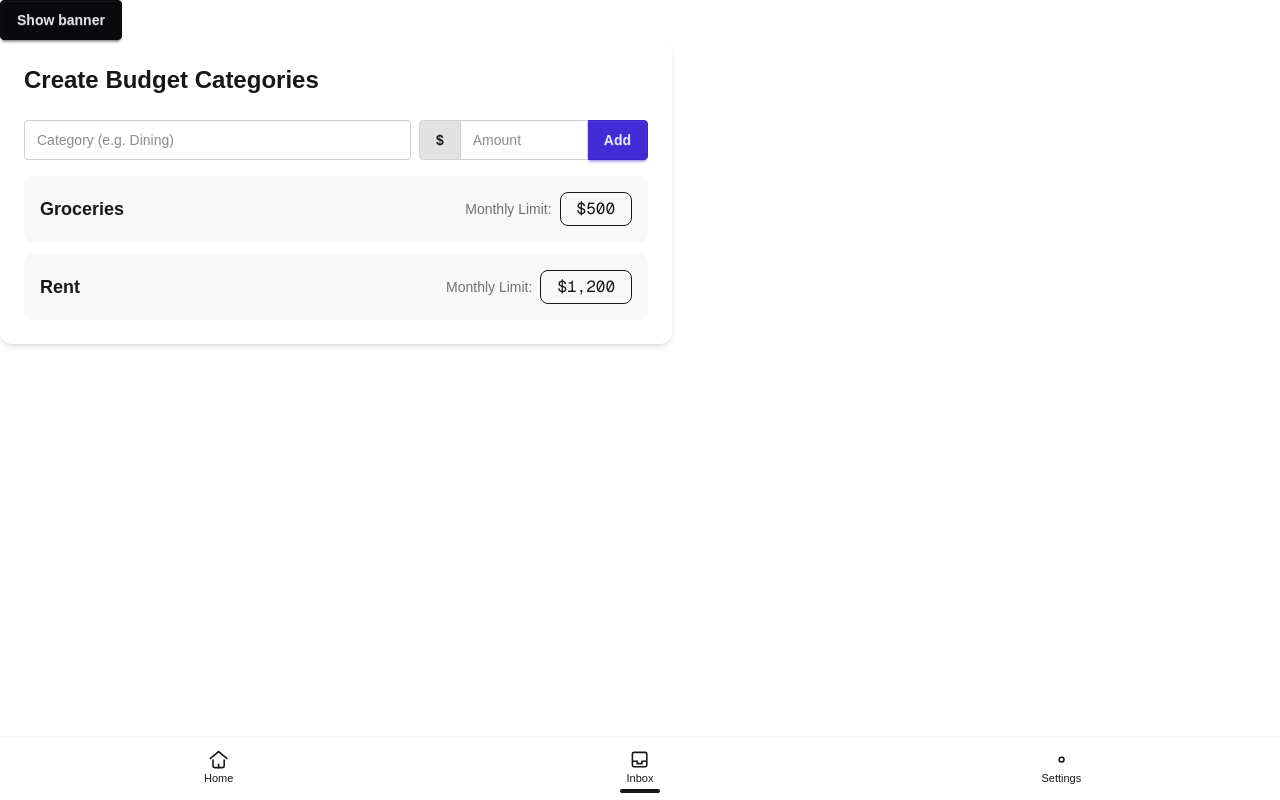
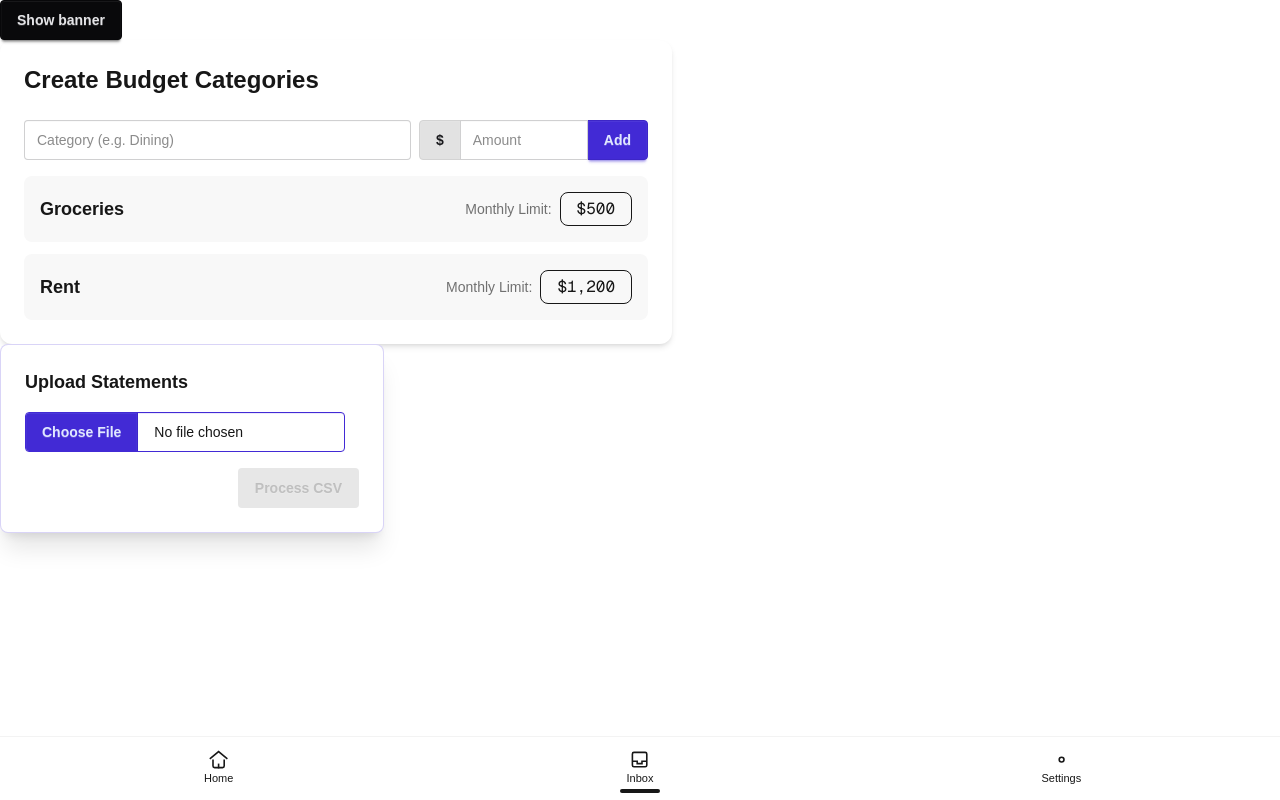
Before and after one commit to chanlan1105/money-moves, a Next.js app: page / in a window 1280 px wide. Built offline with nearby package versions, Linux system fonts and the light colour scheme; no server answers.

Commit message:
added upload csv file functionality

```diff
--- /dev/null
+++ b/app/api/uploadcsv/route.ts
@@ -0,0 +1,63 @@
+import { NextRequest, NextResponse } from "next/server";
+import { parse } from "csv-parse/sync"; // Sync is easier for hackathon logic
+
+interface CsvRow {
+  date: string;
+  detail: string;
+  transaction_amount: string;
+  payment_amount: string;
+}
+
+export async function POST(req: NextRequest) {
+  try {
+    // 1. Get the multipart form data
+    const formData = await req.formData();
+    const file = formData.get("file") as File;
+    const username = formData.get("user");
+
+    if (!file) {
+      return NextResponse.json({ error: "No file provided" }, { status: 400 });
+    }
+
+    // 2. Convert File to String
+    // We turn the binary buffer into a readable UTF-8 string
+    const bytes = await file.arrayBuffer();
+    const content = Buffer.from(bytes).toString("utf-8");
+
+    // 3. Parse CSV (knowing columns are [date, detail, spend, pay])
+    const records = parse(content, {
+      columns: ["date", "detail", "transaction_amount", "payment_amount"],
+      skip_empty_lines: true,
+      trim: true,
+    });
+
+    // 4. Filtering Logic
+    // We only want rows where payment_amount is empty/zero
+    // and transaction_amount has a value.
+    const filteredTransactions: CsvRow[] = (records as CsvRow[]).filter((row: CsvRow) => {
+      const hasTransaction = row.transaction_amount && row.transaction_amount !== "0";
+      const isNotPayment = !row.payment_amount || row.payment_amount === "0" || row.payment_amount === "";
+
+      return hasTransaction && isNotPayment;
+    });
+
+    // 5. Cleanup for "Further Processing"
+    // We map it to a clean object, converting strings to numbers where needed
+    const finalData = filteredTransactions.map((row: CsvRow) => ({
+      date: row.date,
+      description: row.detail,
+      amount: parseFloat(row.transaction_amount),
+    }));
+
+    console.log(`Processed ${finalData.length} transactions for user: ${username}`);
+    console.log(finalData);
+
+
+    // Return the JS object as JSON
+    return NextResponse.json(finalData);
+
+  } catch (error) {
+    console.error("CSV Processing Error:", error);
+    return NextResponse.json({ error: "Failed to parse CSV" }, { status: 500 });
+  }
+}
--- /dev/null
+++ b/app/components/CSVUpload.tsx
@@ -0,0 +1,76 @@
+"use client";
+
+import { useState } from 'react';
+
+export default function CSVUpload() {
+  const [file, setFile] = useState<File | null>(null);
+  const [status, setStatus] = useState(""); // To show "Uploading..." or "Success!"
+
+const handleFileChange = (e: React.ChangeEvent<HTMLInputElement>) => {
+    // Files is an array, we just want the first one selected
+    setFile(e.target.files?.[0] ?? null);
+};
+
+  const handleUpload = async () => {
+    if (!file) {
+      setStatus("Please select a file first.");
+      return;
+    }
+
+    setStatus("Uploading and processing...");
+
+    // 1. Create the FormData object
+    const formData = new FormData();
+    // 2. Append the file with a key name (the backend will look for 'file')
+    formData.append('file', file);
+    formData.append('user', 'hackathon'); // Adding the username like before
+
+    try {
+      // 3. Send the request
+      const response = await fetch('/api/uploadcsv', {
+        method: 'POST',
+        // IMPORTANT: Do NOT set 'Content-Type' header manually!
+        // The browser will set it to 'multipart/form-data' automatically.
+        body: formData,
+      });
+
+      if (response.ok) {
+        setStatus("Success! Your transactions are being processed.");
+        // We might want to refresh the page or trigger a re-fetch here
+      } else {
+        setStatus("Upload failed. Check file format.");
+      }
+    } catch (error) {
+      setStatus("Error: Could not reach the server.");
+    }
+  };
+
+  return (
+    <div className="card w-full max-w-sm bg-base-100 shadow-xl p-6 border border-primary/20">
+      <h2 className="card-title mb-4">Upload Statements</h2>
+
+      <input
+        type="file"
+        accept=".csv"
+        className="file-input file-input-bordered file-input-primary w-full max-w-xs"
+        onChange={handleFileChange}
+      />
+
+      <div className="card-actions justify-end mt-4">
+        <button
+          className="btn btn-primary"
+          onClick={handleUpload}
+          disabled={!file}
+        >
+          Process CSV
+        </button>
+      </div>
+
+      {status && (
+        <p className="mt-4 text-sm font-medium text-center text-secondary">
+          {status}
+        </p>
+      )}
+    </div>
+  );
+}
--- a/app/components/CategoryCreator.tsx
+++ b/app/components/CategoryCreator.tsx
@@ -1,6 +1,6 @@
 "use client";
 
-import { useState } from 'react';
+import { useState, useEffect } from 'react';
 
 export default function CategoryCreator() {
   const [catName, setCatName] = useState("");
@@ -12,6 +12,39 @@ export default function CategoryCreator() {
   ]);
   const [error, setError] = useState("");
   const [isLoading, setIsLoading] = useState(false);
+
+
+  const fetchCategories = async () => {
+    try {
+      const response = await fetch('/api/budgetcategory/get', { // Assuming a 'get' or 'list' route exists
+        method: 'POST', // Your backend specified POST for this
+        headers: { 'Content-Type': 'application/json' },
+        body: JSON.stringify({ user: "hackathon" }),
+      });
+
+      if (response.ok) {
+        const data = await response.json();
+        // The backend returns [{category, budget}, ...]
+        // We map it to our state format {name, budget}
+        const formattedData = data.map((item: { category: string; budget: number }) => ({
+          name: item.category,
+          budget: item.budget
+        }));
+        setCategories(formattedData);
+      }
+    } catch (err) {
+      console.error("Failed to load categories:", err);
+    } finally {
+      setIsLoading(false);
+    }
+  };
+
+
+  // --- NEW: LIFECYCLE HOOK ---
+  useEffect(() => {
+    fetchCategories();
+  }, []);
+
 
 interface Category {
     name: string;
--- a/app/page.tsx
+++ b/app/page.tsx
@@ -1,5 +1,6 @@
 import Banner from "./components/Banner";
 import CategoryCreator from "./components/CategoryCreator";
+import CSVUpload from "./components/CSVUpload";
 
 import Dock from "./components/Dock";
 
@@ -15,7 +16,7 @@ export default function Home() {
 
             <CategoryCreator />
             <Dock />
-
+            <CSVUpload />
 
 
         </>
--- a/package.json
+++ b/package.json
@@ -9,6 +9,7 @@
     "lint": "eslint"
   },
   "dependencies": {
+    "csv-parse": "^6.1.0",
     "dotenv": "^17.2.3",
     "next": "16.1.3",
     "postgres": "^3.4.8",
```
Also changed, not shown: 1 other file (tests, documents, lock files or other folders).
